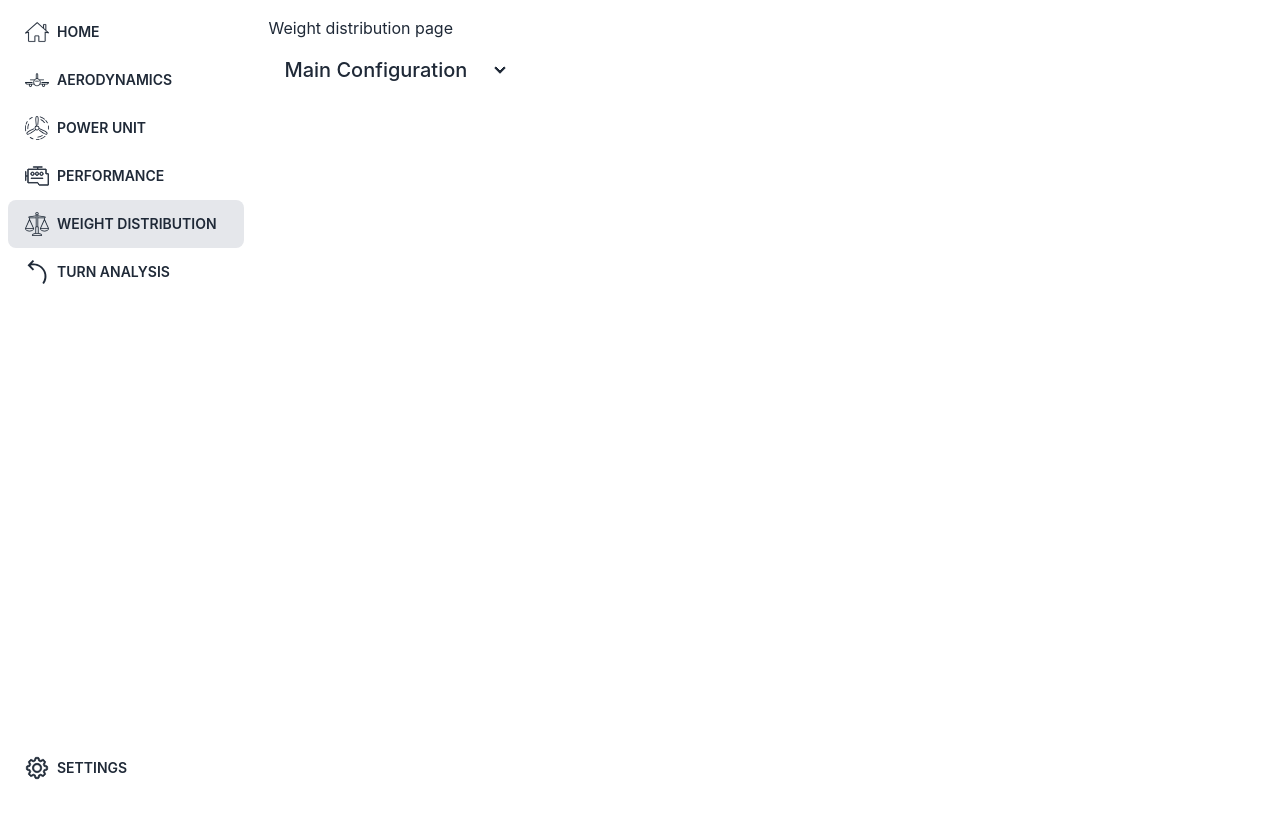
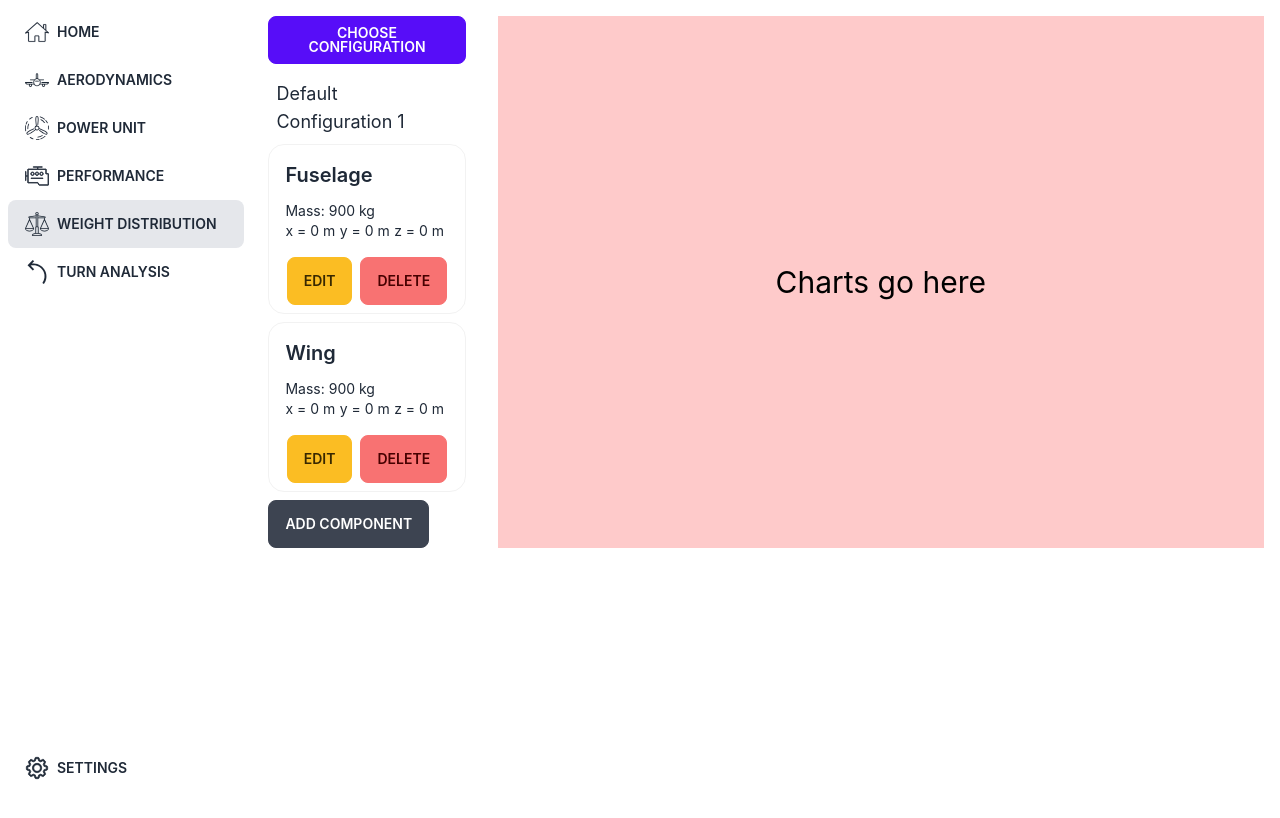
Before and after one commit to adamsmietanka/aircraft-calculator, a React (Create React App) app in the folder frontend/: page /weight in a window 1280 px wide. Shown: the top 818 px of the page. Built offline with nearby package versions, Linux system fonts and the light colour scheme.

Commit message:
refacator: reorganize the Weoght UI to Navbar

```diff
--- a/frontend/src/components/atoms/WeightComponet.tsx
+++ b/frontend/src/components/atoms/WeightComponet.tsx
@@ -1,31 +1,28 @@
 import { useState } from "react";
-
 
 interface Component {
   name: string;
   mass: number;
-  x: number;
-  y: number;
-  z: number;
-//   edit:() => (boolean);
+  cords: { x: number; y: number; z: number };
+  //   edit:() => (boolean);
 }
-const WeightComponet = ({ name, mass, x, y, z  }: Component) => {
-
+const WeightComponet = ({ name, mass, cords }: Component) => {
   return (
-    <div className="card">
+    <div className="card card-bordered mb-2 card-compact">
       <div className="card-body">
         <h2 className="card-title">{name}</h2>
         <div className="flex flex-col">
-            <p>Mass: {mass} kg </p>
-            <div className="flex flex-row"></div>
-            <p> x = {x} m </p>
-            <p> y = {y} m </p>
-            <p> z = {z} m </p>
+          <p>Mass: {mass} kg </p>
+          <div className="flex flex-row">
+            <p> x = {cords.x} m </p>
+            <p> y = {cords.y} m </p>
+            <p> z = {cords.z} m </p>
+          </div>
         </div>
       </div>
-      <div className="card-actions justify-end">
-        <button className="btn btn-primary" >Edit</button>
-        <button className="btn btn-primary">Delete</button>
+      <div className="card-actions mb-2 justify-center">
+        <button className="btn btn-warning">Edit</button>
+        <button className="btn btn-error ">Delete</button>
       </div>
     </div>
   );
--- a/frontend/src/components/molecules/AddComponent.tsx
+++ b/frontend/src/components/molecules/AddComponent.tsx
@@ -1,20 +1,87 @@
-import React from "react";
+import React, { useEffect, useState } from "react";
+import InputNumber from "../atoms/InputNumber";
+import { useWeightStore } from "../../utils/useWeightConfiguration";
 
-const AddComponent = () => {
+interface WegihtComponent {
+  componentName: string;
+  mass: number;
+  cords: { x: number; y: number; z: number };
+}
+interface config {
+  name: string;
+  components: Array<WegihtComponent>;
+  enabled: boolean;
+}
+interface configuration {
+  name: string;
+  components: Array<WegihtComponent>;
+  enabled: boolean;
+}
+const AddComponent = ({name,components,enabled}:configuration ) => {
+  const setConfigurations = useWeightStore(
+    (state) => state.setWeightConfigurations
+  );
+  const [componentName, setName] = useState("Fuselage");
+  const [mass, setMass] = useState(900);
+  const [x, setX] = useState(0);
+  const [y, setY] = useState(0);
+  const [z, setZ] = useState(0);
+
+  function onSubmit(component: WegihtComponent) {
+    // let component: WegihtComponent = {
+    //   componentName: name,
+    //   mass: mass,
+    //   cords: { x: x, y: y, z: z },
+    // };
+    let weightComponents = [...components, component];
+    console.log(weightComponents);
+
+    // setConfigurations((currentConfigurations:Array<configuration>)=>([...currentConfigurations,{name:name,components:components,enabled:enabled}]))
+  }
   return (
-    <div className="modal">
-      <div className="modal-box w-11/12 max-w-5xl">
-        <h3 className="font-bold text-lg">
-          Congratulations random Internet user!
-        </h3>
-        <p className="py-4">
-          You've been selected for a chance to get one year of subscription to
-          use Wikipedia for free!
-        </p>
-        <div className="modal-action">
-          <label htmlFor="my-modal-5" className="btn">
-            Yay!
+    <div>
+      <label className="btn modal-button justify-center" htmlFor="my-modal">
+        Add component
+      </label>
+      <input type="checkbox" id="my-modal" className="modal-toggle" />
+      <div className="modal">
+        <div className="modal-box">
+          <label className="label">
+            <span className="label-text">
+              Component of the {name} configuration.
+            </span>
           </label>
+          <div className="form-control">
+            <label className="label">
+              <span className="label-text">Component Name</span>
+            </label>
+
+            <input
+              type="text"
+              className="input input-bordered"
+              value={componentName}
+              onChange={(e) => setName(e.target.value)}
+            />
+          </div>
+
+          <InputNumber label="mass" unit="kg" value={mass} setter={setMass} />
+          <InputNumber label="x" unit="m" value={x} setter={setX} />
+          <InputNumber label="y" unit="m" value={y} setter={setY} />
+          <InputNumber label="z" unit="m" value={z} setter={setZ} />
+
+          <div className="modal-action">
+            <label
+              htmlFor="my-modal"
+              className="btn"
+              onClick={()=> onSubmit({
+                componentName: name,
+                mass: mass,
+                cords: { x: x, y: y, z: z }
+              })}
+            >
+              Submit
+            </label>
+          </div>
         </div>
       </div>
     </div>
--- a/frontend/src/components/molecules/WeightCofiguration.tsx
+++ b/frontend/src/components/molecules/WeightCofiguration.tsx
@@ -1,33 +1,49 @@
 import WeightComponet from "../atoms/WeightComponet";
 import { useState } from "react";
+import { useWeightStore } from "../../utils/useWeightConfiguration";
+import AddComponent from "./AddComponent";
+
+interface WegihtComponent {
+  componentName: string;
+  mass: number;
+  cords: { x: number; y: number; z: number };
+}
+
+interface config {
+  name: string;
+  components: Array<WegihtComponent>;
+  enabled: boolean;
+}
 
 function addComponent() {}
+function isActive(configuration: config) {
+  if (configuration.enabled) {
+    return configuration;
+  }
+}
+const WeightCofiguration = () => {
+  const configurations = useWeightStore((state) => state.weightConfigurations);
+  let activeConfiguration = configurations.find(isActive);
+  return (
+    <div className="flex flex-col">
+      <span className=" m-2 flex justfy-center text-lg">
+        {activeConfiguration?.name}
+      </span>
 
-const WeightCofiguration = () => {
-  const weightComponents = [{ name: "Fuselage", mass: 1000, x: 0, y: 0, z: 0 }];
-  const [modalOpened,setModalOpened] = useState(false)
-  return (
-    <div className="collapse collapse-arrow">
-      <input type="checkbox" />
-      <div className="collapse-title text-xl font-medium">
-        Main Configuration
-      </div>
-      <div className="collapse-content">
-        {weightComponents.length > 0
-          ? weightComponents.map((weightComponent) => (
-              <WeightComponet
-                name={weightComponent.name}
-                mass={weightComponent.mass}
-                x={weightComponent.x}
-                y={weightComponent.y}
-                z={weightComponent.z}
-                // edit = {setModalOpened}
-              />
-            ))
-          : "No components in this configuration"}
-        <label className="btn modal-button" htmlFor="my-modal-5">
-          Add component
-        </label>
+      <div className="flex flex-col overflow-auto">
+        {activeConfiguration?.components &&
+          activeConfiguration?.components.map((component) => (
+            <WeightComponet
+              key={component?.componentName}
+              name={component?.componentName}
+              mass={component?.mass}
+              cords={component?.cords}
+            />
+          ))}
+
+        {activeConfiguration && (
+          <AddComponent name={activeConfiguration.name}  components={activeConfiguration.components} enabled={activeConfiguration.enabled} />
+        )}
       </div>
     </div>
   );
--- a/frontend/src/components/organisms/Weight.tsx
+++ b/frontend/src/components/organisms/Weight.tsx
@@ -1,18 +1,48 @@
-import React from 'react'
-import WeightCofiguration from '../molecules/WeightCofiguration'
-
+import React, { useState } from "react";
+import WeightCofiguration from "../molecules/WeightCofiguration";
+import { useWeightStore } from "../../utils/useWeightConfiguration";
+import { ReactComponent as Edit } from "../../assets/edit.svg";
+import { Link } from "react-router-dom";
+import WeightDistributionCharts from "../molecules/WeightDistributionCharts";
 
 
 const Weight = () => {
-  const massComponents = [{name:"Fuselage", mass: 1000 }]
+  const configurations = useWeightStore((state) => state.weightConfigurations);
+  const setConfigurations = useWeightStore((state) => state.setWeightConfigurations);
+
   return (
-    <div className='flex '>
-      <div className='flex flex-col w-64 mr-8 space-y-2'>
-        Weight distribution page
-        <WeightCofiguration/>
+    <div className="drawer drawer-end">
+      <input id="my-drawer-4" type="checkbox" className="drawer-toggle" />
+      <div className="drawer-content">
+        <div className="flex ">
+          <div className="flex flex-col w-64 mr-8 space-y-2">
+            <label
+              htmlFor="my-drawer-4"
+              className="drawer-button btn btn-primary"
+            >
+              Choose configuration
+            </label>
+            <WeightCofiguration />
+          </div>
+          <WeightDistributionCharts/>
+        </div>
+      </div>
+
+      <div className="drawer-side">
+        <label htmlFor="my-drawer-4" className="drawer-overlay"></label>
+        <ul className="menu p-4 overflow-y-auto w-80 bg-base-100 text-base-content">
+          {configurations.map((configuration) => (
+            <li className="flex flex-row m-2">
+                <span>{configuration.name} </span>
+                <button className="btn  background-color- bg-yellow-50 w-6"> {React.cloneElement(<Edit className="w-6"/>, {className:"w-6"} )},</button>
+                <button className="btn btn-secondary w-6">X</button>
+            </li>
+          ))}
+          <button className="btn btn-primary">Add new configuration</button>
+        </ul>
       </div>
     </div>
-  )
-}
+  );
+};
 
-export default Weight
+export default Weight;
--- a/frontend/src/index.tsx
+++ b/frontend/src/index.tsx
@@ -17,6 +17,9 @@ import {
   Turn,
   Weight,
 } from "./components/organisms";
+import { useWeightStore } from "./utils/useWeightConfiguration"
+
+// const weightConfigsRoutes = useWeightStore((state) => state.weightConfigurations);
 
 const root = ReactDOM.createRoot(
   document.getElementById("root") as HTMLElement
@@ -35,7 +38,7 @@ root.render(
             <Route path="results" element={<PowerUnitResults />} />
           </Route>
           <Route path="performance" element={<Performance />} />
-          <Route path="weight" element={<Weight />} />
+          <Route path="weight" element={<Weight />}/>
           <Route path="turn" element={<Turn />} />
           <Route path="settings" element={<Settings />} />
         </Route>
```
Also changed, not shown: frontend/src/assets/edit.svg (added).
